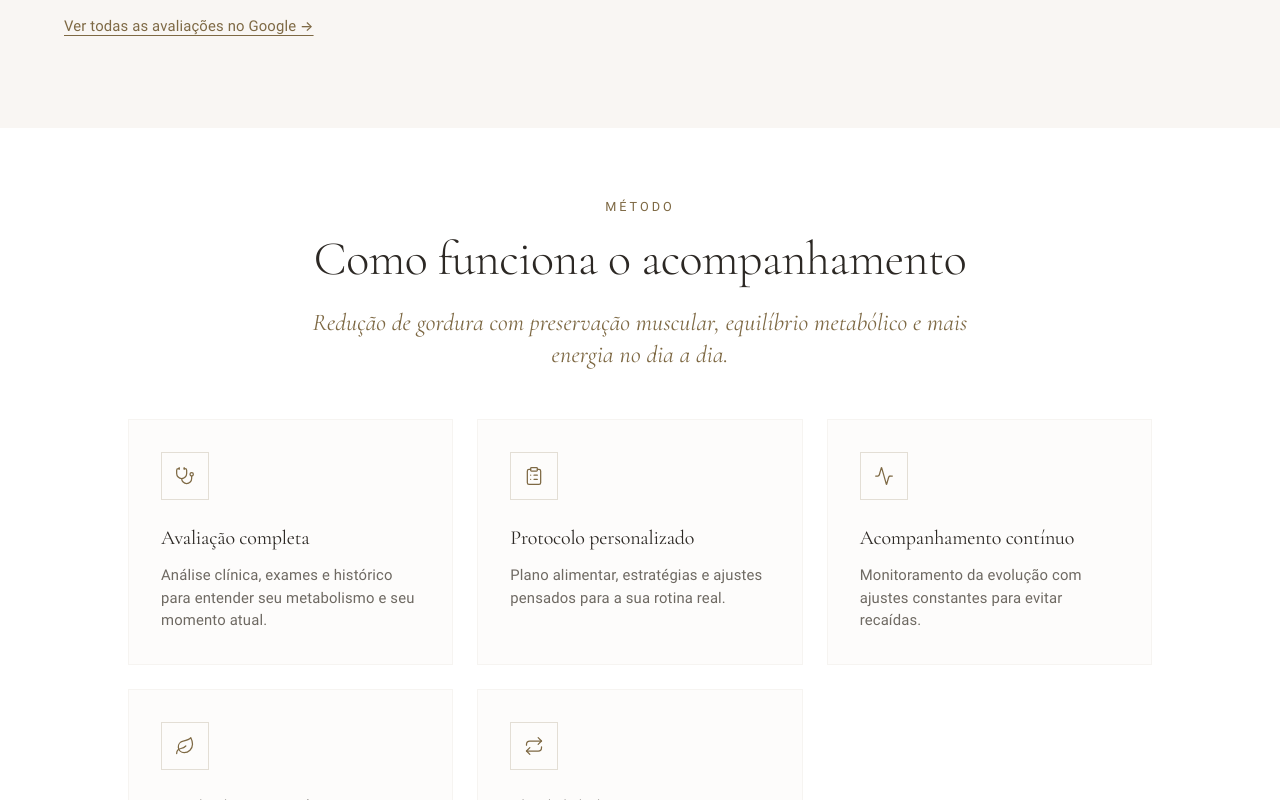
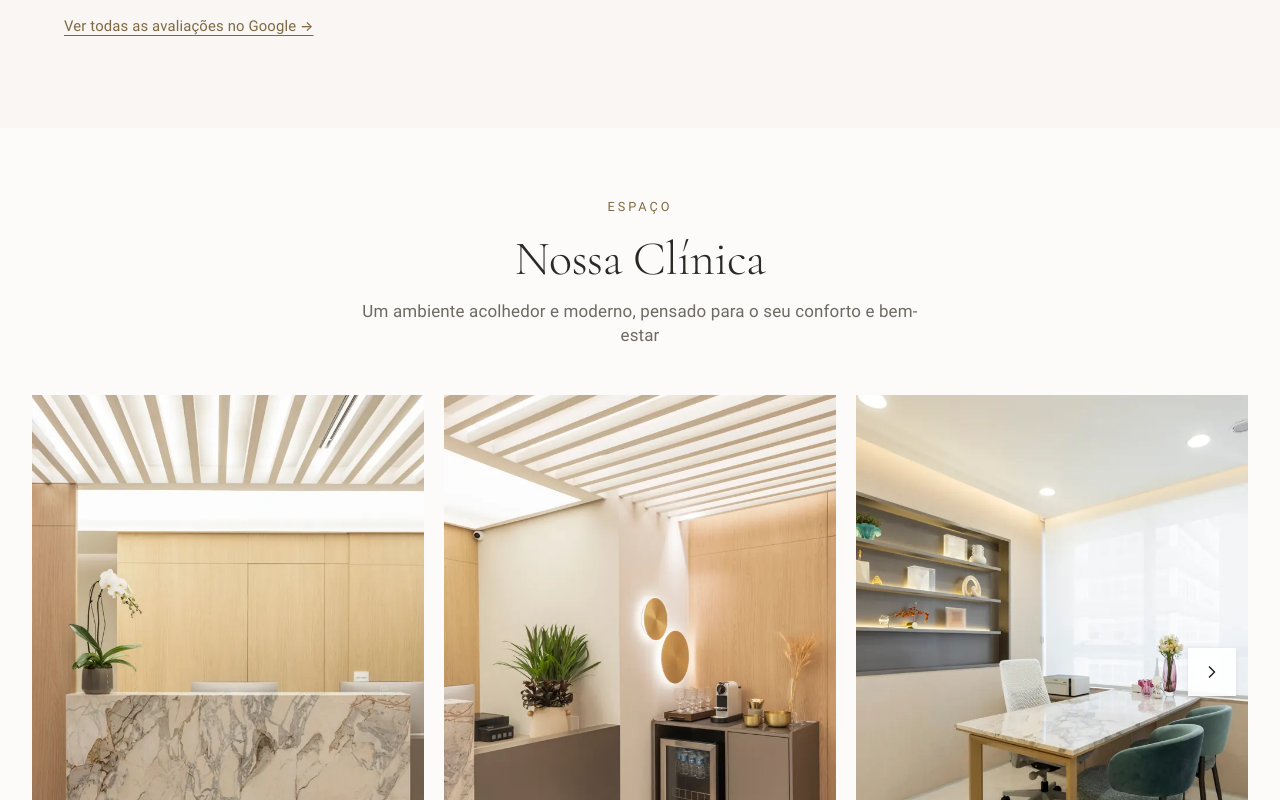
Before and after one commit to rfreitasfernando-maker/draisabelabertoglio, a React (Vite) app: page / in a window 1280 px wide. Shown: the part 3620-4420 px from the top of the page. Built offline with nearby package versions, Linux system fonts and the light colour scheme; a web font is replaced by a local one.

Commit message:
Home: "Nossa Clínica" section moved above "Como funciona o acompanhamento"
Co-Authored-By: Claude Opus 5.5 <noreply@anthropic.com>

```diff
--- a/src/App.jsx
+++ b/src/App.jsx
@@ -33,9 +33,9 @@ function App({ landing }) {
           <AboutDoctor />
           <KeywordsTicker palavras={landing?.faixa} />
           <Reviews />
+          <Clinica />
           <HowItWorks />
           {!landing && <Technology />}
-          <Clinica />
           <GoogleMapsEmbed />
           <FAQ perguntas={landing?.faq.perguntas} subtitulo={landing?.faq.subtitulo} />
           <FinalCTA />
```
